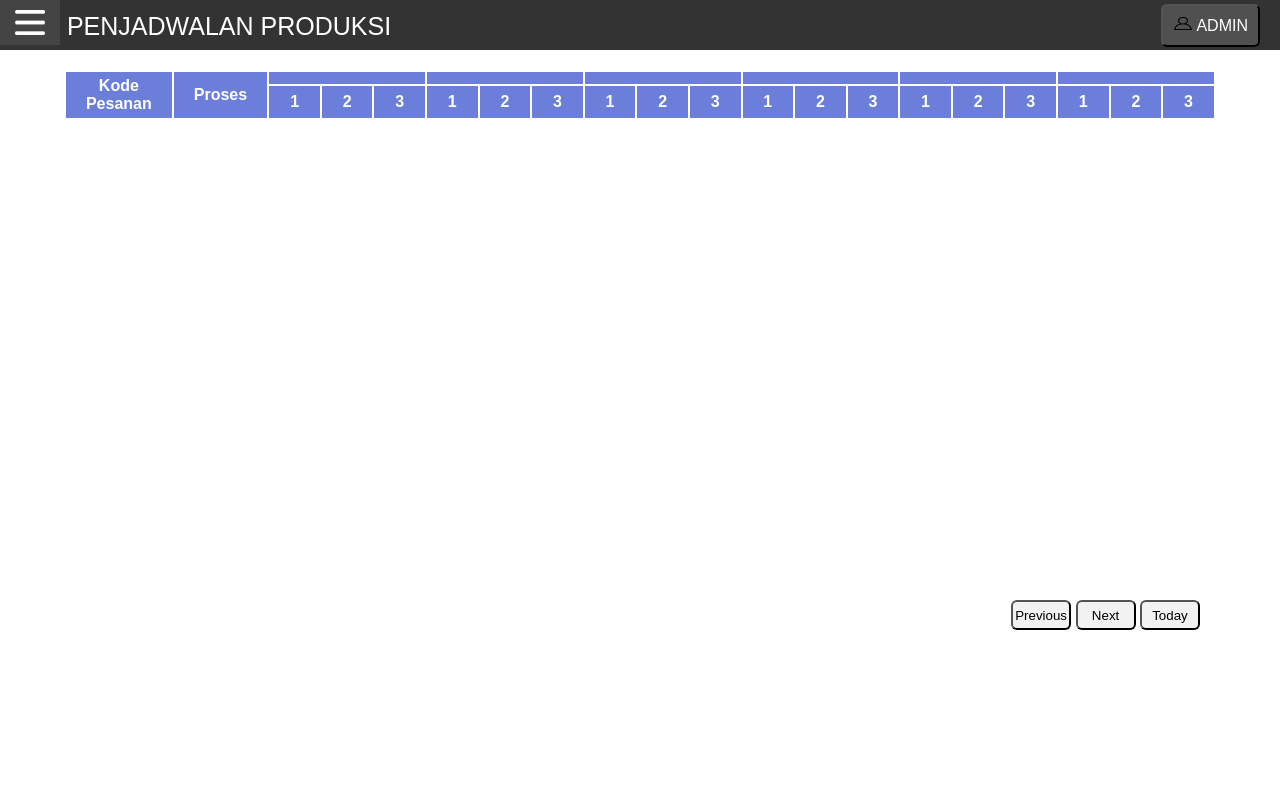
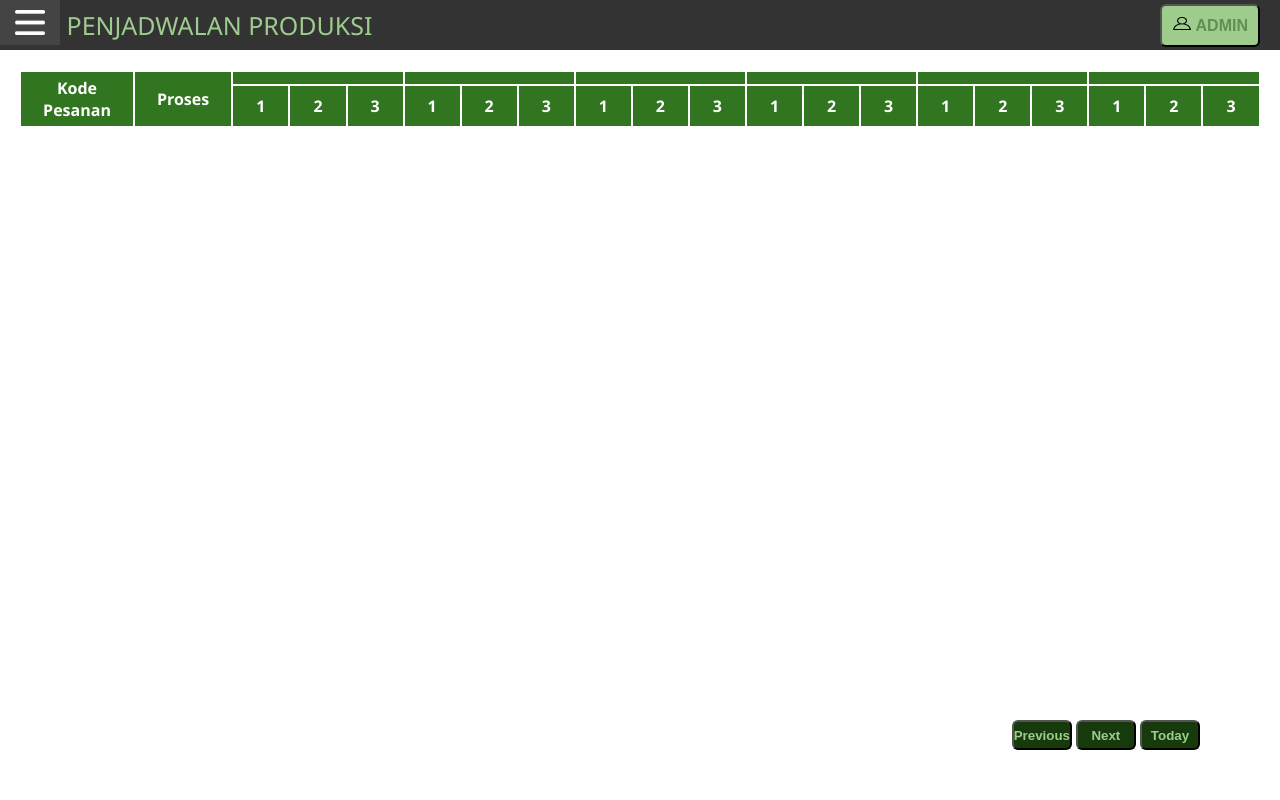
Before and after one commit to rifatnaufal/indoplatFIX, a PHP site: page /muncul.html in a window 1280 px wide. Run offline with PHP 8.4, Linux system fonts and the light colour scheme; lists and menus that the app fills with data are empty; some libraries are stand-ins or nearby versions.

Commit message:
update styling tabel

```diff
--- a/index.css
+++ b/index.css
@@ -3,7 +3,7 @@
 body {
     margin: 0;
     padding: 0;
-    font-family: Arial, Helvetica, sans-serif;
+    font-family: 'Segoe UI', Roboto, Oxygen, Ubuntu, Cantarell, 'Open Sans', 'Helvetica Neue', sans-serif;
     width: 100%;
     position: fixed;
 }
@@ -11,25 +11,32 @@ body {
 
 #tabel1{
   margin-top: 20px;
-  width:90vw;
-  height: 60vh;
+  width: 97vw;
+  height: 75vh;
   display:flex;
   justify-content:center;
   overflow-y: scroll;
 }
 
-#tabel1::-webkit-scrollbar {
-
+#tabel1::-webkit-scrollbar{
+  width: 10px;
+}
+#tabel1::-webkit-scrollbar-thumb {
+ background-color: #628e50;
 }
 
+#tabel1::-webkit-scrollbar-track {
+  background-color: #9ecc8d;
+}
 
 /* TOMBOL ADMIN */
 .dropbtn {
-  background-color: #505050;
-  color: white;
+  background-color: #9ecc8d;
+  color: #628e50;
   padding: 10px;
   border-collapse:collapse;
   font-size: 16px;
+  font-weight: bold;
   position:fixed;
   top: 4;
   right: 20;
@@ -83,9 +90,8 @@ body {
 .dropdown:hover .dropdown-content {display: block;}
 
 /* HOVER ADMIN */
-.dropdown:hover .dropbtn {background-color: orange;}
-
-.dropdown-content1 a:hover {background-color: #555; color: white;}
+.dropdown:hover .dropbtn {background-color: #628e50; color: #9ecc8d;}
+.dropdown-content a:hover {background-color: #9ecc8d; color: white;}
 .dropdown:hover .dropdown-content1 {display: block;}
 .dropdown:hover .dropbtn1 {background-color: orange;}
 
@@ -139,7 +145,7 @@ body {
   height: 50px;
   top: -1000px;
   left: 20px;
-  color: white;
+  color: #9ecc8d;
   font-size: 25;
 }
 .sidebar a {
@@ -167,22 +173,24 @@ body {
 .pagination button{
   width: 60px;
   height: 30px;
-  background-color: #f2f2f2;
+  background-color: #173a0d;
+  color: #9ecc8d;
   border-radius: 6px;
   border-color: black;
   margin-top: 50px;
+  font-weight: bold;
 }
 
 
 /* HOVER TOMBOL PREV NEXT */
-#prev:hover {background-color: orange; color: white;}
-#next:hover {background-color: orange; color: white;}
-#today:hover {background-color: orange; color: white;}
+#prev:hover {background-color: #ffb048; color: #b54b0f;}
+#next:hover {background-color: #ffb048; color: #b54b0f;}
+#today:hover {background-color: #ffb048; color: #b54b0f;}
 
 .openbtn {
   font-size: 20px;
   cursor: pointer;
-  background-color: #111;
+  background-color: #333;
   color: white;
   padding: 10px 15px;
   border: none;
@@ -250,18 +258,26 @@ body {
   color: white;
 }
 
+/* hover button*/
+.form-container .btn:hover, .open-button:hover {
+  opacity: 1;
+}
+.pagination a:hover:not(.active) {background-color: #ddd;}
+
 /* button submit actual */
-/* .open-submitActual {
-  background-color: #555;
-  color: rgb(255, 255, 255);
-  padding: 2px 30px;
+.open-submitActual {
+  background-color: #317520;
+  color: #9ecc8d;
+  padding: 5px 4px;
   border: none;
+  margin: auto;
   cursor: pointer;
   opacity: 0.8;
-  position: fixed;
-  bottom: 411px;
-  left: 340px;
-} */
+  border-radius:  6px;
+  font-weight: bold;
+}
+
+.open-submitActual:hover {background-color: #ffb048; color: #b54b0f;}
 
 /* container form */
 .form-containerActual {
@@ -340,14 +356,6 @@ body {
   cursor: pointer;
 }
 
-
-/* hover button*/
-.form-container .btn:hover, .open-button:hover {
-  opacity: 1;
-}
-.pagination a:hover:not(.active) {background-color: #ddd;}
-
-
   /* On screens that are less than 700px wide, make the sidebar into a topbar */
   @media screen and (max-width: 700px) {
     .sidebar {
--- a/muncul.html
+++ b/muncul.html
@@ -119,8 +119,8 @@
         <script>
             // button submit actual
             // Get the modal
-            function buka(modal){
-                document.getElementById(modal).style.display="block";
+            function buka(modal) {
+                document.getElementById(modal).style.display = "block";
                 window.onclick = function (event) {
                     if (event.target == document.getElementById(modal)) {
                         document.getElementById(modal).style.display = "none";
@@ -133,7 +133,7 @@
 
             // Get the <span> element that closes the modal
             function tutup(closeModal) {
-                document.getElementById(closeModal).style.display="none";
+                document.getElementById(closeModal).style.display = "none";
             }
             // When the user clicks the button, open the modal
             /*   btn.onclick = function () {
--- a/tabel.css
+++ b/tabel.css
@@ -1,6 +1,6 @@
 
 .warna-hari{
-    background-color: #3d90ee;
+    background-color: #317520;
 }
 .warna{
     background-color: #c0dbfa;
@@ -15,27 +15,29 @@
 table, th, td {
   position: relative;
     border: 1px black ;
-
     /* z-index: -1; */
   }
-  /* table{
-    border: 3px solid black;
-  } */
+
   th, td {
     width: 1000px;
     padding: 5px;
     text-align: center;
   }
 /* TOLONG ATUR WARNA BUAT ISI TABEL */
-  tr:nth-child(odd){background-color: #dddddd}
-  tr:nth-child(even){background-color: #fd9e9e}
+  tr:nth-child(odd){background-color: #dbdbdb}
+  tr:nth-child(even){background-color: #9ecc8d}
 
 
 /* WARNA HARI */
 th {
 
-  background-color: #6a7eda;
+  background-color: #317520;
   color: white;
+}
+
+td{
+  height: 70px;
+  font-size: 18px;
 }
   table.tampil {
     empty-cells: show;
```
Also changed, not shown: getTampil.php (+118 -128 lines). Lines whose indentation alone changed are shown as unchanged.
